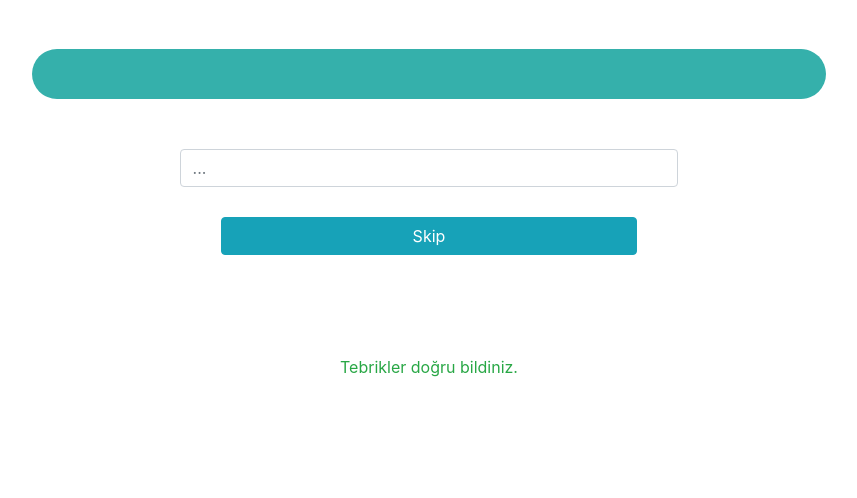
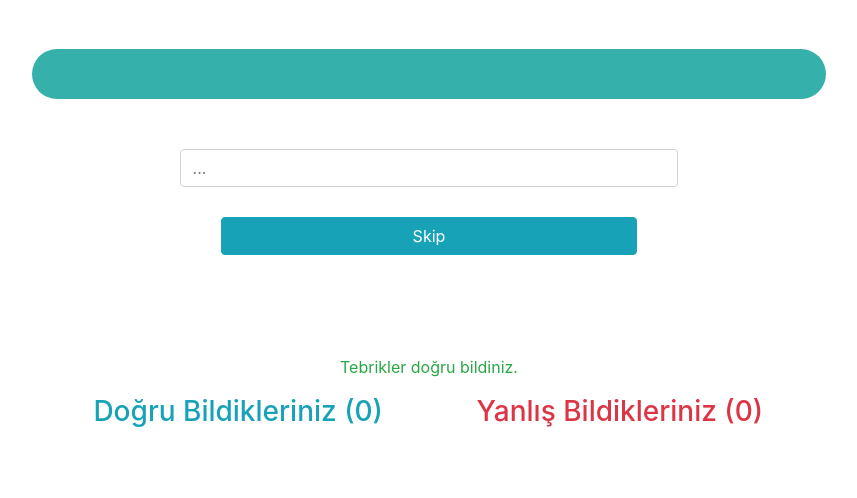
Before and after one commit to selamet/i-dont-speak-english, a Flask app: template app/templates/word/word_exercise.html in a window 1280 px wide. Shown: the part 57-555 px from the top of the page, without its empty margins (211-1068 px from the left). Run offline with Flask 2, Linux system fonts and the light colour scheme; the template is opened without the code that fills it, so the values that code supplies are empty; parts of the project's set-up code (start-up, migrations or seed data) failed here and were passed over; some libraries are stand-ins or nearby versions.

Commit message:
doğru bilinenler ve yanlış bilinenler htmlde gösterildi

```diff
--- a/app/templates/word/word_exercise.html
+++ b/app/templates/word/word_exercise.html
@@ -17,6 +17,8 @@
 
 
         $(document).ready(function () {
+            var true_count = 0;
+            var false_count = 0;
             var value = change_value(a);
 
             $this = $(this);
@@ -41,7 +43,10 @@
                         $this.find('#value').html(new_word.eng_word);
                         word = new_word.eng_word;
                         tr_word = new_word.turk_word;
-
+                        true_count++;
+                        console.log(true_count);
+                        $('.dogru_bilinen').append(word + ' -> ' + tr_word + '</br>');
+                        $('.true_count').html(true_count);
                         $('.girilen').val('');
                         $('.tebrikler ').hide();
 
@@ -62,6 +67,9 @@
                     $this.find('#value').html(new_word.eng_word);
                     word = new_word.eng_word;
                     tr_word = new_word.turk_word;
+                    $('.yanlis_bilinen').append(word + ' -> ' + tr_word + '</br>');
+                    false_count++;
+                    $('.false_count').html(false_count);
 
                     $('.girilen').val('');
                 }, delayInMilliseconds);
@@ -89,7 +97,6 @@
         </div>
         <div style="margin-top:50px;" class=" col-lg-8 offset-lg-2 ">
             <input placeholder="..." class="col-lg-12 girilen form-control " type="text">
-
             <button style="margin-top:30px;" class="skip btn btn-info btn-block  col-lg-10 offset-lg-1"> Skip</button>
         </div>
 
@@ -98,6 +105,16 @@
             <p class="text-success tebrikler"> Tebrikler doğru bildiniz. </p>
         </div>
 
+
+        <div class="col-lg-12">
+            <div style="text-align:center" class="col-lg-6 text-success float-left dogru_bilinen"><h3
+                    class="text-info page-header"> Doğru Bildikleriniz (<span class="true_count">0</span>)</h3>
+
+            </div>
+            <div style="text-align: center;" class="col-lg-6 text-danger float-left yanlis_bilinen"><h3
+                    class="page-header">Yanlış Bildikleriniz (<span class="false_count">0</span>)</h3></div>
+        </div>
+
     </div>
 
 {% endblock %}
```
